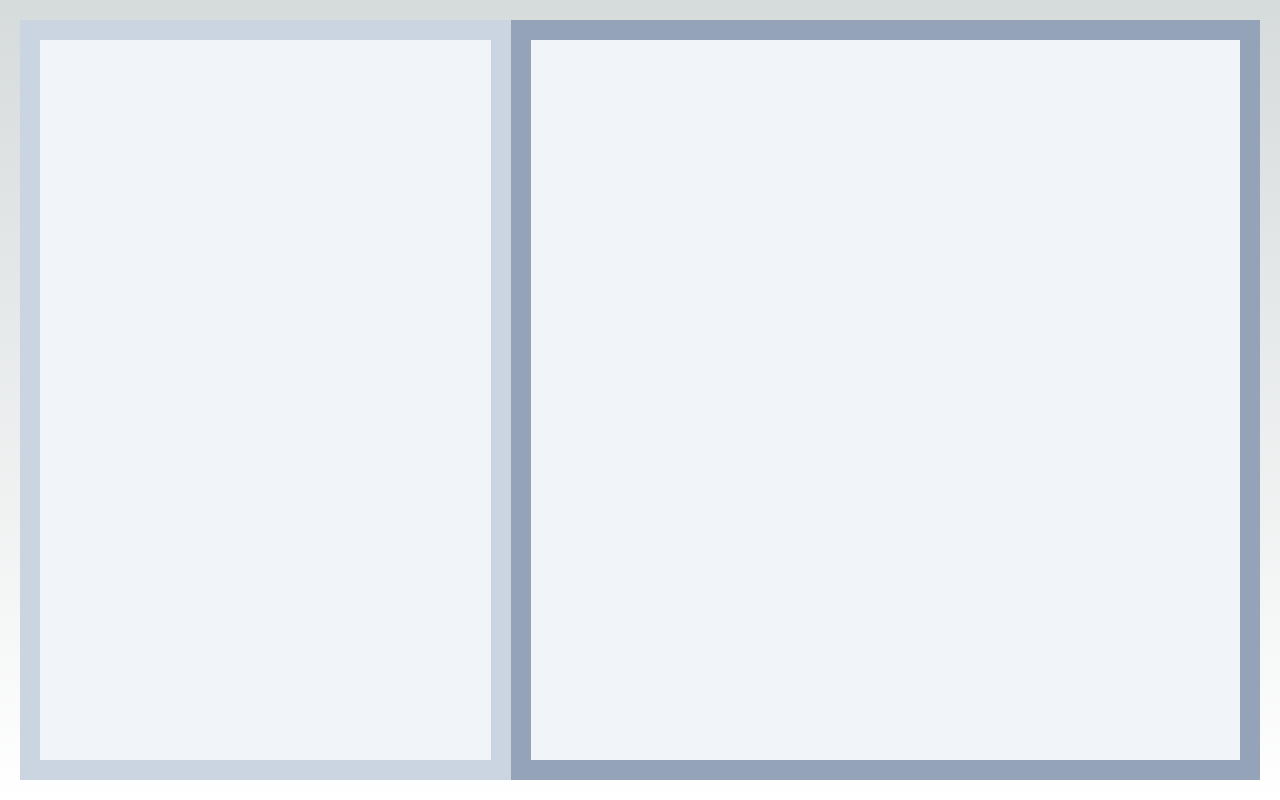
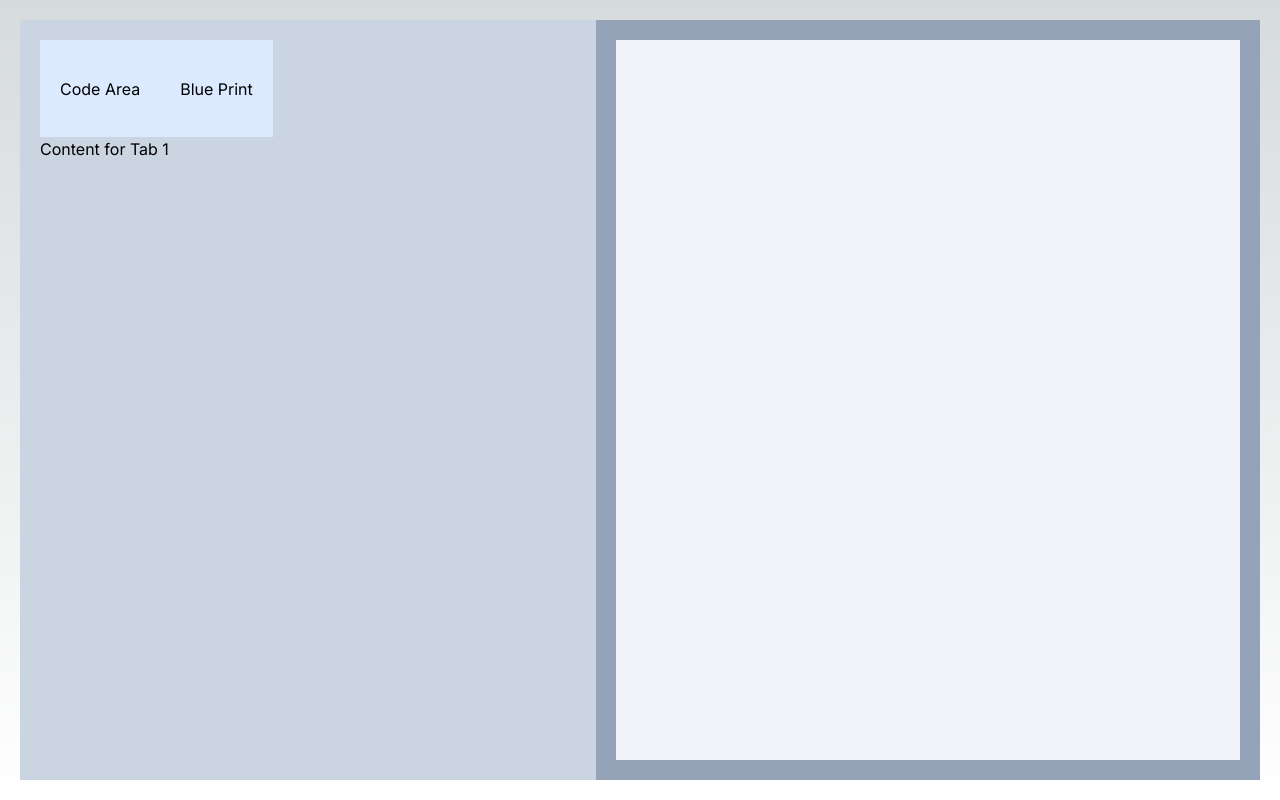
Before and after one commit to DaViz2/data_visualizer, a Next.js app: page / in a window 1280 px wide. Built offline with nearby package versions, Linux system fonts and the light colour scheme.

Commit message:
tab applied

```diff
--- a/src/App.tsx
+++ b/src/App.tsx
@@ -1,10 +1,7 @@
 import React from 'react';
 
 function App() {
-  return (
-    <div className="App">
-    </div>
-  );
+  return <div className="App" />;
 }
 
 export default App;
--- a/src/app/components/components.tsx
+++ b/src/app/components/components.tsx
@@ -1,2 +1,2 @@
-export {default as Userarea} from './userarea';
-export {default as Stage} from './stage';
+export { default as Userarea } from './userarea';
+export { default as Stage } from './stage';
--- a/src/app/components/stage.tsx
+++ b/src/app/components/stage.tsx
@@ -1,7 +1,7 @@
 export default function Stage() {
   return (
     <div className="flex w-full h-full">
-      <div className="flex grow-[1] h-[100%] flex-col items-center p-24 bg-slate-100"/>
+      <div className="flex grow-[1] h-[100%] flex-col items-center p-24 bg-slate-100" />
     </div>
   );
 }
--- /dev/null
+++ b/src/app/components/tab.tsx
@@ -0,0 +1,41 @@
+"use client"
+
+import React, { useState } from 'react';
+
+interface Tab {
+  title: string;
+  content: JSX.Element;
+}
+
+interface TabComponentProps {
+  tabs: Tab[];
+}
+
+const TabComponent: React.FC<TabComponentProps> = ({ tabs }) => {
+  const [activeTab, setActiveTab] = useState<number>(0);
+
+  const handleTabClick = (index: number) => {
+    setActiveTab(index);
+  };
+
+  return (
+    <div className="flex flex-col h-full w-full ">
+      <div className="flex flex-row grow-[1] w-[20rem]">
+        {tabs.map((tab, index) => (
+          <button
+            key={index}
+            onClick={() => handleTabClick(index)}
+            className={(index === activeTab ? 'active' : '') + " p-5 bg-blue-100"}
+          >
+            {tab.title}
+          </button>
+        ))}
+      </div>
+      <div className="flex grow-[18] w-full">
+        {tabs[activeTab].content}
+      </div>
+    </div>
+  );
+};
+
+export default TabComponent;
--- a/src/app/components/userarea.tsx
+++ b/src/app/components/userarea.tsx
@@ -1,7 +1,14 @@
+import TabComponent from "./tab";
+
 export default function Userarea() {
+  const tabs = [
+    { title: 'Code Area', content: <div>Content for Tab 1</div> },
+    { title: 'Blue Print', content: <div>Content for Tab 2</div> },
+  ];
+
   return (
     <div className="flex w-full h-full">
-      <div className="flex grow-[1] h-[100%] flex-col items-center justify-between p-24 bg-slate-100"/>
+      <TabComponent tabs={tabs} />
     </div>
   );
 }
```
Also changed, not shown: src/app/page.tsx (+3 -4 lines), 2 other files (tests, documents, lock files or other folders).
